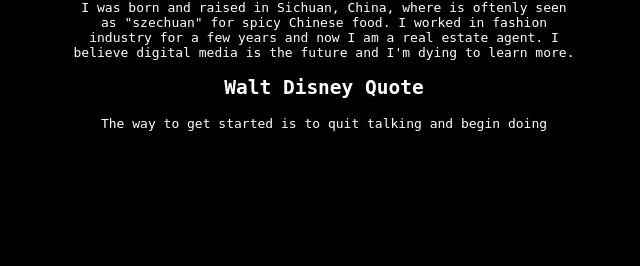
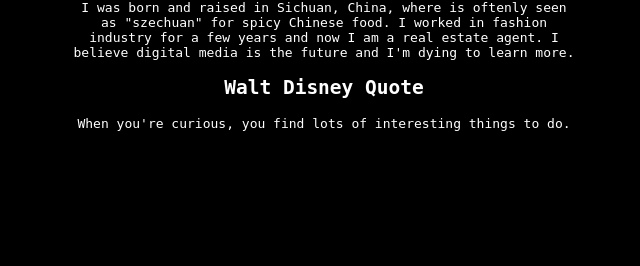
Before and after one commit to Lazyts/Assignment-1, a PHP site: page / in a window 1280 px wide. Shown: the part 534-800 px from the top of the page, without its empty margins (316-956 px from the left). Run offline with PHP 8.4, Linux system fonts and the light colour scheme.

Commit message:
Update index.php

```diff
--- a/index.php
+++ b/index.php
@@ -20,6 +20,10 @@
                 $quotes = array (
                 "The more you like yourself, the less you are like anyone else, which makes you unique.",
                 "The way to get started is to quit talking and begin doing",
+                "It's kind of fun to do the impossible.",
+                "We keep moving forward, opening new doors, and doing new things, because we're curious and curiosity keeps leading us down new paths.",
+                "When you believe in a thing, believe in it all the way, implicitly and unquestionable.",
+                "When you're curious, you find lots of interesting things to do.",
                 "If you can dream it, you can do it. ");
                 $random_keys = array_rand($quotes,2);
                 echo $quotes[$random_keys[0]]."<br>";
```
